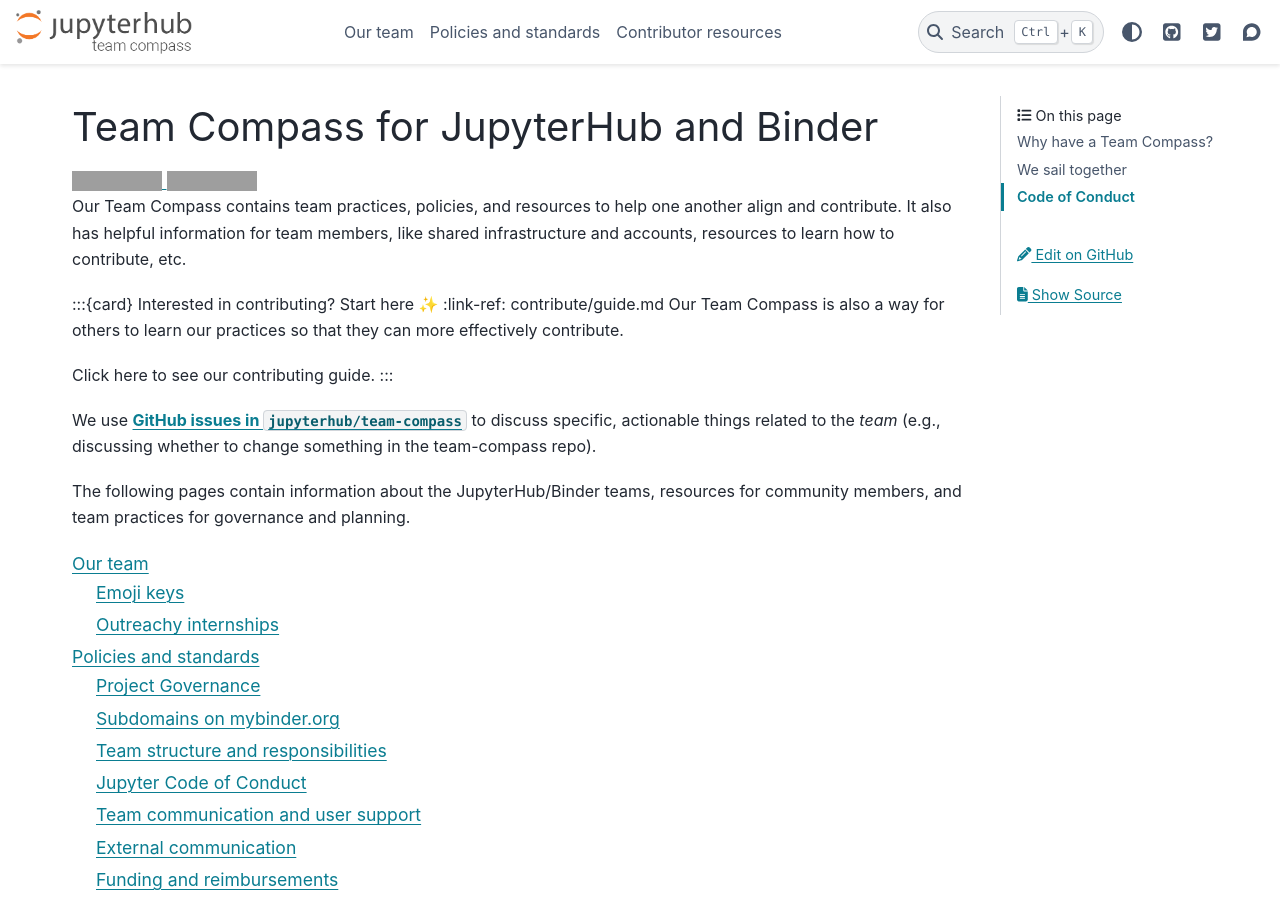
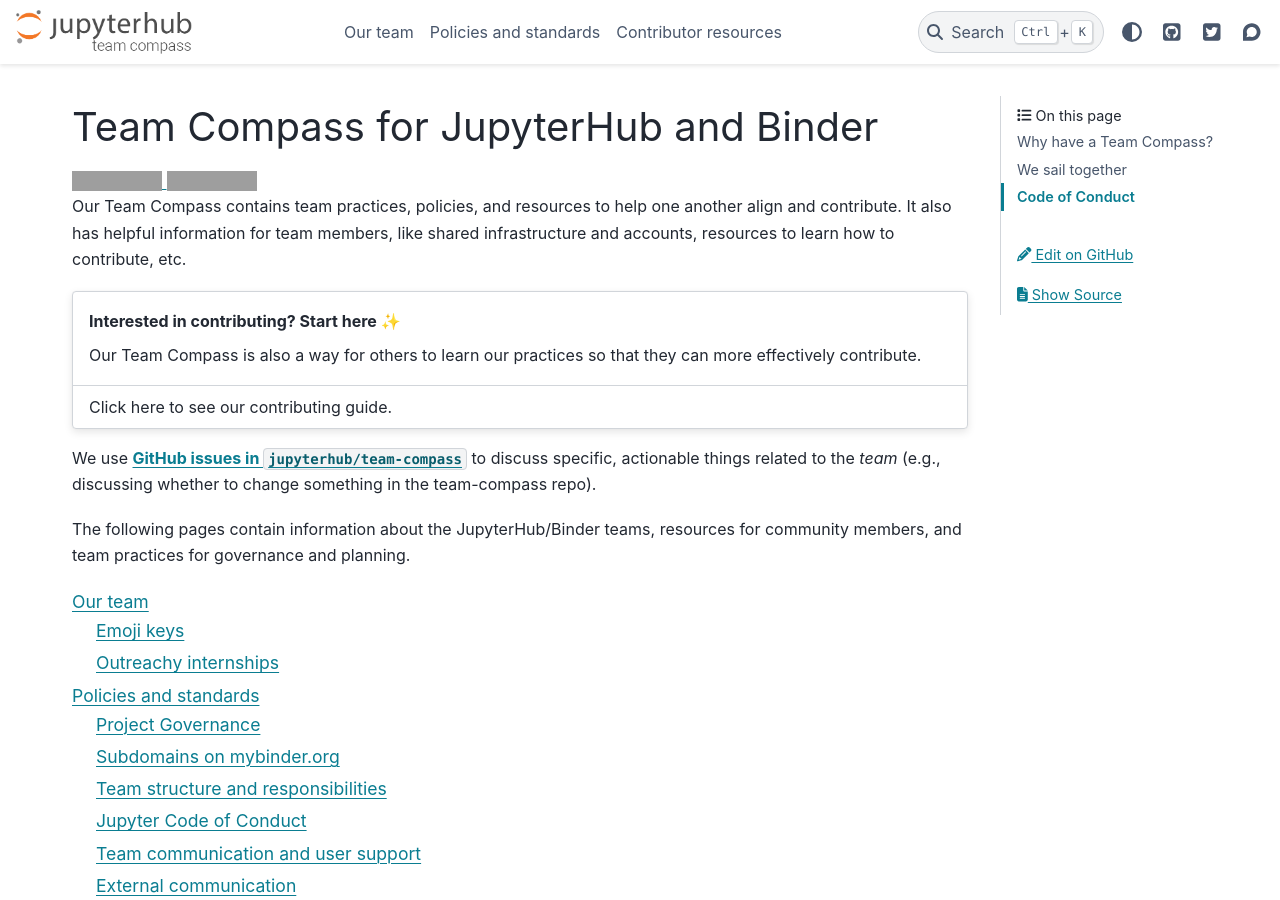
Before and after one commit to jupyterhub/team-compass, a Sphinx documentation site: the page built from docs/index.md, in a window 1280 px wide and 900 px high. Built offline with Sphinx 7.4.7 and the PyData theme 0.15.4, drawn with Linux system fonts in a browser that asks for light colours; the version number could not be read and is left out; grey boxes are pictures that could not be loaded.

Commit message:
Fix landing

````diff
--- a/docs/index.md
+++ b/docs/index.md
@@ -13,12 +13,13 @@
 Our Team Compass contains team practices, policies, and resources to help one another align and contribute.
 It also has helpful information for team members, like shared infrastructure and accounts, resources to learn how to contribute, etc.
 
-:::{card} Interested in contributing? Start here ✨
-:link-ref: contribute/guide.md
+```{card} Interested in contributing? Start here ✨
+:link: contribute/guide
+:link-type: doc
 Our Team Compass is also a way for others to learn our practices so that they can more effectively contribute.
 +++
 Click here to see our contributing guide.
-:::
+```
 
 We use **[GitHub issues in `jupyterhub/team-compass`](https://github.com/jupyterhub/team-compass/issues)**
 to discuss specific, actionable things related to the *team* (e.g., discussing whether to change something in the team-compass repo).
--- a/noxfile.py
+++ b/noxfile.py
@@ -8,7 +8,7 @@
 
 build_command = ["-b", "html", "docs", "docs/_build/html"]
 
-@nox.session(python="3.9")
+@nox.session()
 def docs(session):
     session.install("-r", "docs/requirements.txt")
     if "live" in session.posargs:
````
